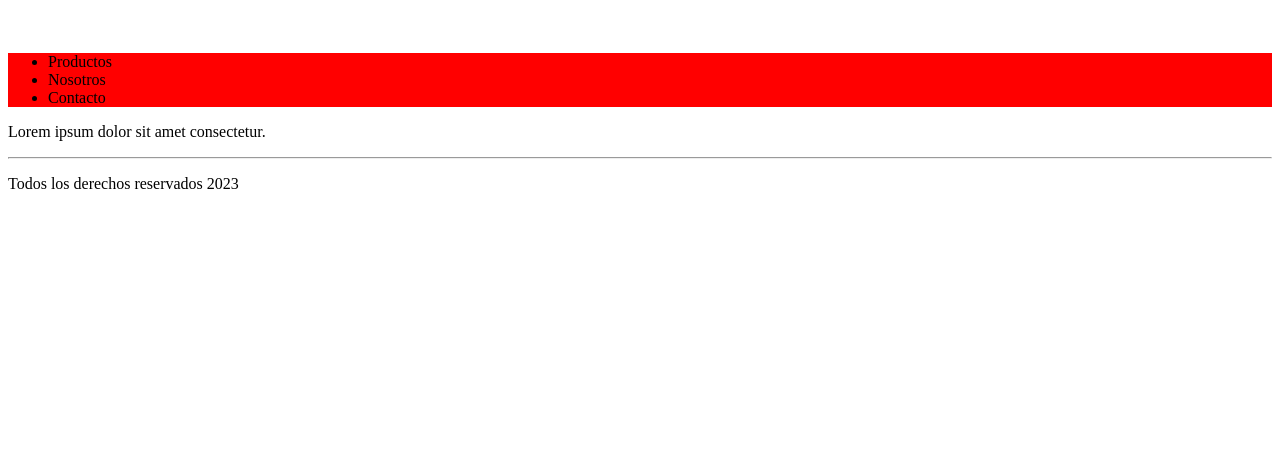
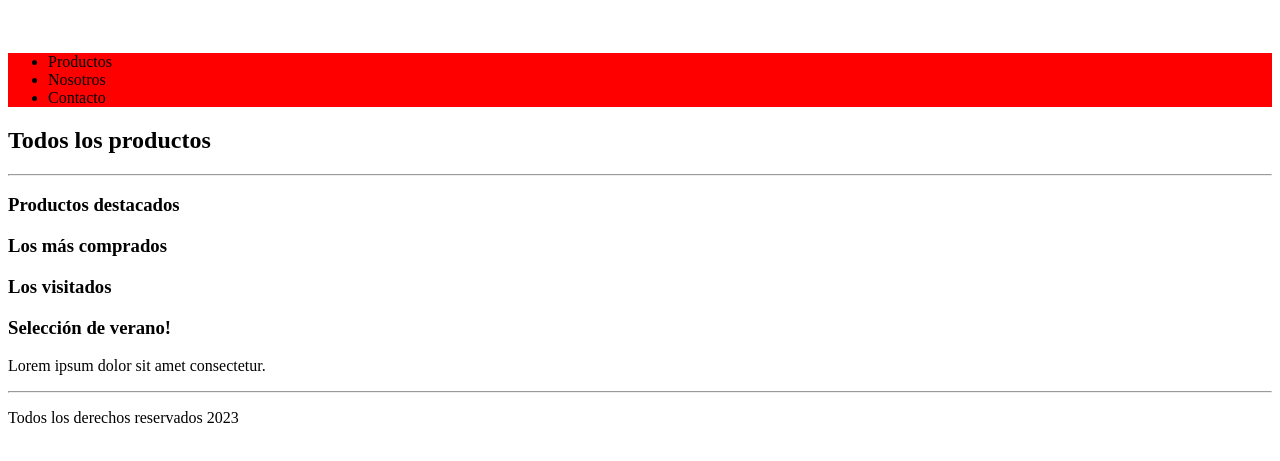
Before and after one commit to mlapeducacionit/git-cafeteria, a plain HTML site: page index.html in a window 1280 px wide. Shown: the part 61-522 px from the top of the page. Drawn offline with Linux system fonts and the light colour scheme.

Commit message:
Terminado el trabajo con el apartado principal de la página

```diff
--- a/index.html
+++ b/index.html
@@ -22,6 +22,27 @@
 
     </header>
 
+    <main>
+
+        <h2>Todos los productos</h2>
+        <hr>
+
+        <section>
+            <h3>Productos destacados</h3>
+        </section>
+
+        <section>
+            <h3>Los más comprados</h3>
+        </section>
+        <section>
+            <h3>Los visitados</h3>
+        </section>
+        <section>
+            <h3>Selección de verano!</h3>
+        </section>
+
+    </main>
+
 
     <footer>
         <p>Lorem ipsum dolor sit amet consectetur.</p>
```
